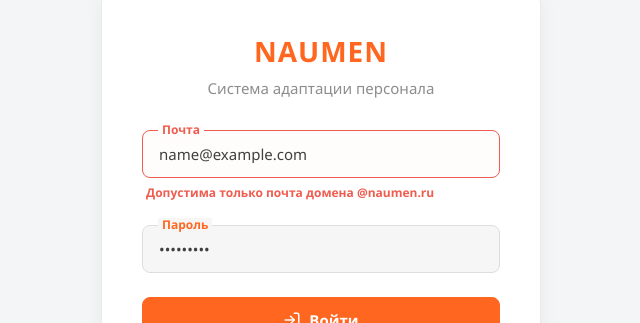
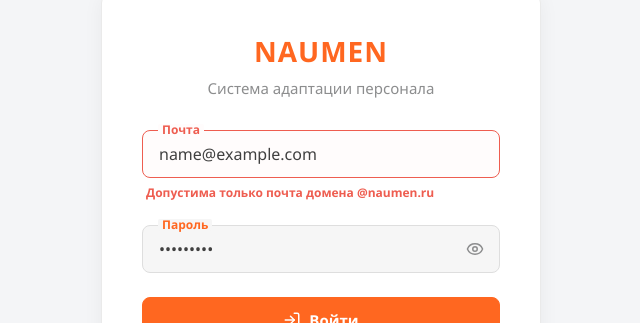
Before and after one commit to doomer6666/naumen-hack, a React (Vite) app in the folder frontend/: page /login in a window 1280 px wide. Both pictures are taken after typing "name@example.com", "Sample123" into the empty fields and a click on the button "Войти". Shown: the part 147-470 px from the top of the page, without its empty margins (319-959 px from the left). Built offline with nearby package versions, Linux system fonts and the light colour scheme.

Commit message:
add protected route

```diff
--- a/frontend/src/App.tsx
+++ b/frontend/src/App.tsx
@@ -1,6 +1,7 @@
 import React from "react";
 import { BrowserRouter, Routes, Route, Navigate } from "react-router-dom";
 import { AuthProvider } from "./context/AuthContext";
+import { ProtectedRoute, PublicRoute } from "./components/ProtectedRoute"; // Импортируем гарды
 import AppLayout from "./components/common/AppLayout";
 import LoginPage from "./pages/LoginPage";
 import PlaceholderPage from "./pages/PlaceholderPage";
@@ -22,39 +23,51 @@
     <AuthProvider>
       <BrowserRouter>
         <Routes>
-          {/* Публичный маршрут */}
+          {/* === ПУБЛИЧНЫЙ МАРШРУТ === */}
+          {/* Если пользователь авторизован, его не пустит на /login (перекинет на его дашборд) */}
+          <Route element={<PublicRoute />}>
             <Route path="/login" element={<LoginPage />} />
+          </Route>
 
-          {/* Защищенные маршруты */}
+          {/* === ЗАЩИЩЕННЫЕ МАРШРУТЫ === */}
+          {/* Проверяем, авторизован ли пользователь вообще. Если нет -> /login */}
+          <Route element={<ProtectedRoute allowedRoles={["newbie", "hr", "mentor"]} />}>
+
+            {/* Оборачиваем в AppLayout (сайдбар, хедер и т.д.) */}
             <Route element={<AppLayout />}>
+
+              {/* Общие страницы (доступны всем авторизованным) */}
               <Route path="/profile" element={<ProfilePage />} />
 
-            {/*Сотрудник*/}
+              {/* --- Сотрудник (newbie) --- */}
+              {/* Допускаем только роль "newbie", остальных кидает на их дашборд */}
+              <Route element={<ProtectedRoute allowedRoles={["newbie"]} />}>
                 <Route path="/dashboard" element={<Dashboard />} />
                 <Route path="/plan" element={<PlanPage />} />
                 <Route path="/directory" element={<DirectoryPage />} />
                 <Route path="/feedback" element={<PlaceholderPage />} />
                 <Route path="/achievements" element={<AchievementsPage />} />
+              </Route>
 
-            {/*HR*/}
+              {/* --- HR --- */}
+              <Route element={<ProtectedRoute allowedRoles={["hr"]} />}>
                 <Route path="/hr/dashboard" element={<HrDashboard />} />
                 <Route path="/hr/templates" element={<HrTemplates />} />
-            <Route
-              path="/hr/templates/:id/edit"
-              element={<HrTemplateEditor />}
-            />
+                <Route path="/hr/templates/:id/edit" element={<HrTemplateEditor />} />
                 <Route path="/hr/employees" element={<HrEmployees />} />
                 <Route path="/hr/employees/:id/plan" element={<HrEmployeePlan />} />
                 <Route path="/hr/feedbacks" element={<HrFeedbacks />} />
                 <Route path="/hr/integrations" element={<PlaceholderPage />} />
                 <Route path="/hr/settings" element={<PlaceholderPage />} />
+              </Route>
 
-            {/*Ментор*/}
+              {/* --- Ментор --- */}
+              <Route element={<ProtectedRoute allowedRoles={["mentor"]} />}>
                 <Route path="/mentor/my-mentees" element={<MenteesList />} />
-            <Route
-              path="/mentor/my-mentees/:id/progress"
-              element={<PlanPage />}
-            />
+                <Route path="/mentor/my-mentees/:id/progress" element={<PlanPage />} />
+              </Route>
+
+            </Route>
           </Route>
 
           {/* Редирект по умолчанию */}
--- /dev/null
+++ b/frontend/src/components/ProtectedRoute.tsx
@@ -0,0 +1,56 @@
+import React from "react";
+import { Navigate, Outlet } from "react-router-dom";
+import { useAuth, type UserRole } from "../context/AuthContext";
+
+// Вспомогательная функция для определения стартовой страницы роли
+const getHomePath = (role: UserRole): string => {
+  switch (role) {
+    case "hr":
+      return "/hr/dashboard";
+    case "mentor":
+      return "/mentor/my-mentees";
+    case "newbie":
+    default:
+      return "/dashboard";
+  }
+};
+
+// Компонент для защиты маршрутов (требует авторизацию и определенную роль)
+export const ProtectedRoute: React.FC<{ allowedRoles: UserRole[] }> = ({ allowedRoles }) => {
+  const { isAuthenticated, role, isLoading } = useAuth();
+
+  // Ждем, пока AuthProvider проверит токен и загрузит данные пользователя
+  if (isLoading) {
+    return <div>Loading...</div>; // Здесь можно вставить красивый спиннер
+  }
+
+  // Если не авторизован — кидаем на логин
+  if (!isAuthenticated) {
+    return <Navigate to="/login" replace />;
+  }
+
+  // Если авторизован, но роль не подходит — кидаем на его главную страницу
+  if (!allowedRoles.includes(role)) {
+    return <Navigate to={getHomePath(role)} replace />;
+  }
+
+  // Если всё ок, рендерим дочерние маршруты
+  return <Outlet />;
+};
+
+// Компонент для публичных маршрутов (страница логина)
+// Если пользователь уже залогинен, его не должно пускать на /login
+export const PublicRoute: React.FC = () => {
+  const { isAuthenticated, role, isLoading } = useAuth();
+
+  if (isLoading) {
+    return <div>Loading...</div>;
+  }
+
+  // Если уже авторизован — отправляем на его дашборд
+  if (isAuthenticated) {
+    return <Navigate to={getHomePath(role)} replace />;
+  }
+
+  return <Outlet />;
+};
--- a/frontend/src/pages/LoginPage.css
+++ b/frontend/src/pages/LoginPage.css
@@ -37,6 +37,10 @@
   gap: 24px;
 }
 
+/* === Хак для отслеживания автозаполнения === */
+@keyframes onAutoFillStart { from { /**/ } to { /**/ } }
+@keyframes onAutoFillCancel { from { /**/ } to { /**/ } }
+
 /* === Floating Label Input === */
 .input-group {
   position: relative;
@@ -45,10 +49,11 @@
 
 .login-input {
   width: 100%;
-  padding: 14px 16px; /* Симметричный паддинг */
-  font-size: 15px;
-  line-height: 1.2; /* Фиксированная высота строки */
-  font-family: var(--font-main);
+  height: 48px;
+  padding: 14px 44px 14px 16px;
+  font-size: 16px !important;
+  font-family: var(--font-main) !important;
+  line-height: normal !important; /* Изменено с 20px на normal для корректного выравнивания */
   color: var(--nau-dark);
   background: var(--nau-light-gray);
   border: 1px solid var(--nau-border);
@@ -56,6 +61,27 @@
   outline: none;
   transition: all 0.2s ease;
   box-sizing: border-box;
+}
+
+.login-input:-webkit-autofill {
+  animation-name: onAutoFillStart;
+}
+
+.login-input:not(:-webkit-autofill) {
+  animation-name: onAutoFillCancel;
+}
+
+.login-input::-webkit-credentials-auto-fill-button,
+.login-input::-webkit-caps-lock-indicator,
+.login-input::-webkit-textfield-decoration-container {
+  visibility: hidden;
+  display: none !important;
+  pointer-events: none;
+}
+
+.login-input::-ms-reveal,
+.login-input::-ms-clear {
+  display: none;
 }
 
 .login-input:focus {
@@ -68,8 +94,8 @@
   left: 16px;
   top: 50%;
   transform: translateY(-50%);
-  font-size: 15px;
-  line-height: 1.2; /* Такая же высота строки, как у инпута */
+  font-size: 16px;
+  line-height: 1;
   color: var(--nau-gray);
   pointer-events: none;
   transition: all 0.2s ease;
@@ -78,7 +104,6 @@
   border-radius: 2px;
 }
 
-/* Магия съезда плейсхолдера */
 .login-input:focus + .login-label,
 .login-input:not(:placeholder-shown) + .login-label {
   top: 0;
@@ -91,6 +116,78 @@
 
 .login-input:focus + .login-label {
   background: var(--nau-white);
+}
+
+/* === ФИКС АВТОЗАПОЛНЕНИЯ БРАУЗЕРА === */
+.login-input:-webkit-autofill,
+.login-input:-webkit-autofill:hover,
+.login-input:-webkit-autofill:focus,
+.login-input:-webkit-autofill:active,
+.login-input:-internal-autofill-selected,
+.login-input:-internal-autofill-previewed {
+  -webkit-box-shadow: 0 0 0 1000px var(--nau-light-gray) inset !important;
+  -webkit-text-fill-color: var(--nau-dark) !important;
+  -webkit-text-size-adjust: 100% !important; /* Фикс мелкого шрифта при автозаполнении */
+  font-size: 16px !important;
+  font-family: var(--font-main) !important;
+  font-weight: 400 !important;
+  line-height: normal !important;
+  height: 48px !important;
+  transition: background-color 5000s ease-in-out 0s; /* Убрано font-size 0s, которое ломало рендер */
+  caret-color: var(--nau-dark);
+}
+
+.login-input:focus:-webkit-autofill {
+  -webkit-box-shadow: 0 0 0 1000px var(--nau-white) inset !important;
+}
+
+.login-input:-webkit-autofill + .login-label,
+.login-input:-internal-autofill-selected + .login-label {
+  top: 0;
+  transform: translateY(-50%);
+  font-size: 12px;
+  font-weight: 600;
+  color: var(--nau-gray);
+  background: var(--nau-light-gray);
+}
+
+.login-input:focus:-webkit-autofill + .login-label {
+  color: var(--nau-orange);
+  background: var(--nau-white);
+}
+
+/* === Кастомная кнопка показать/скрыть пароль === */
+.password-toggle {
+  position: absolute;
+  right: 12px;
+  top: 50%;
+  transform: translateY(-50%);
+  background: none;
+  border: none;
+  cursor: pointer;
+  color: var(--nau-gray);
+  display: flex;
+  align-items: center;
+  justify-content: center;
+  padding: 4px;
+  border-radius: 4px;
+  transition: all 0.2s ease;
+  z-index: 2;
+  /* Скрываем кнопку по умолчанию */
+  opacity: 0;
+  pointer-events: none;
+}
+
+/* Показываем кнопку, если инпут заполнен вручную или через автозаполнение */
+.login-input:not(:placeholder-shown) ~ .password-toggle,
+.login-input:-webkit-autofill ~ .password-toggle {
+  opacity: 1;
+  pointer-events: auto;
+}
+
+.password-toggle:hover {
+  color: var(--nau-dark);
+  background: rgba(0, 0, 0, 0.05);
 }
 
 /* Состояние ошибки */
@@ -106,6 +203,10 @@
 
 .login-input.error:focus + .login-label {
   background: var(--nau-white);
+}
+
+.login-input.error:-webkit-autofill {
+  -webkit-box-shadow: 0 0 0 1000px #fffcfc inset !important;
 }
 
 .input-error-text {
@@ -134,13 +235,18 @@
   border: 1px solid transparent;
 }
 
+.login-btn:disabled {
+  opacity: 0.7;
+  cursor: not-allowed;
+}
+
 .login-btn.primary {
   background: var(--nau-orange);
   color: var(--nau-white);
   border-color: var(--nau-orange);
 }
 
-.login-btn.primary:hover {
+.login-btn.primary:hover:not(:disabled) {
   background: var(--nau-orange-hover);
   transform: translateY(-1px);
 }
@@ -151,7 +257,7 @@
   border-color: var(--nau-border);
 }
 
-.login-btn.secondary:hover {
+.login-btn.secondary:hover:not(:disabled) {
   border-color: var(--nau-orange);
   color: var(--nau-orange);
   background: var(--nau-orange-light);
@@ -180,7 +286,7 @@
   text-transform: lowercase;
 }
 
-/* Анимация загрузки для кнопки */
+/* Анимация загрузки */
 .spin-icon {
   animation: spin 1s linear infinite;
 }
--- a/frontend/src/pages/LoginPage.tsx
+++ b/frontend/src/pages/LoginPage.tsx
@@ -1,7 +1,7 @@
 import React, { useState } from "react";
 import { useNavigate } from "react-router-dom";
 import { useAuth } from "../context/AuthContext";
-import { LogIn, Shield, Loader2 } from "lucide-react";
+import { LogIn, Shield, Loader2, Eye, EyeOff } from "lucide-react";
 import "./LoginPage.css";
 
 const LoginPage: React.FC = () => {
@@ -12,11 +12,19 @@
   const [password, setPassword] = useState("");
   const [error, setError] = useState("");
   const [isSubmitting, setIsSubmitting] = useState(false);
+  const [showPassword, setShowPassword] = useState(false);
+
+  const handleAutoFill = (e: React.AnimationEvent<HTMLInputElement>) => {
+    if (e.animationName === "onAutoFillStart") {
+      const target = e.target as HTMLInputElement;
+      if (target.id === "email") setEmail(target.value);
+      if (target.id === "password") setPassword(target.value);
+    }
+  };
 
   const handleSubmit = async (e: React.FormEvent) => {
     e.preventDefault();
 
-    // Клиентская валидация домена
     if (!email.endsWith("@naumen.ru")) {
       setError("Допустима только почта домена @naumen.ru");
       return;
@@ -26,16 +34,13 @@
     setIsSubmitting(true);
 
     try {
-      // Вызываем API-логин из контекста
       const role = await login(email, password);
 
-      // Редиректим в зависимости от возвращенной роли
       if (role === "hr") navigate("/hr/dashboard");
       else if (role === "mentor") navigate("/mentor/my-mentees");
       else navigate("/dashboard");
 
-    } catch (err) {
-      // Обработка ошибки от сервера (неверный пароль, пользователь не найден и т.д.)
+    } catch {
       setError("Неверная почта или пароль");
     } finally {
       setIsSubmitting(false);
@@ -60,6 +65,7 @@
                 setEmail(e.target.value);
                 if (error) setError("");
               }}
+              onAnimationStart={handleAutoFill}
               autoComplete="email"
               disabled={isSubmitting}
             />
@@ -69,16 +75,27 @@
 
           <div className="input-group">
             <input
-              type="password"
+              type={showPassword ? "text" : "password"}
               id="password"
               className="login-input"
               placeholder=" "
               value={password}
               onChange={(e) => setPassword(e.target.value)}
+              onAnimationStart={handleAutoFill}
               autoComplete="current-password"
               disabled={isSubmitting}
             />
             <label htmlFor="password" className="login-label">Пароль</label>
+
+            {/* Убрано условие password.length > 0, теперь кнопка управляется через CSS */}
+            <button
+              type="button"
+              className="password-toggle"
+              onClick={() => setShowPassword(!showPassword)}
+              tabIndex={-1}
+            >
+              {showPassword ? <EyeOff size={18} /> : <Eye size={18} />}
+            </button>
           </div>
 
           <button type="submit" className="login-btn primary" disabled={isSubmitting}>
```
Also changed, not shown: 2 other files (tests, documents, lock files or other folders). Lines whose indentation alone changed are shown as unchanged.
